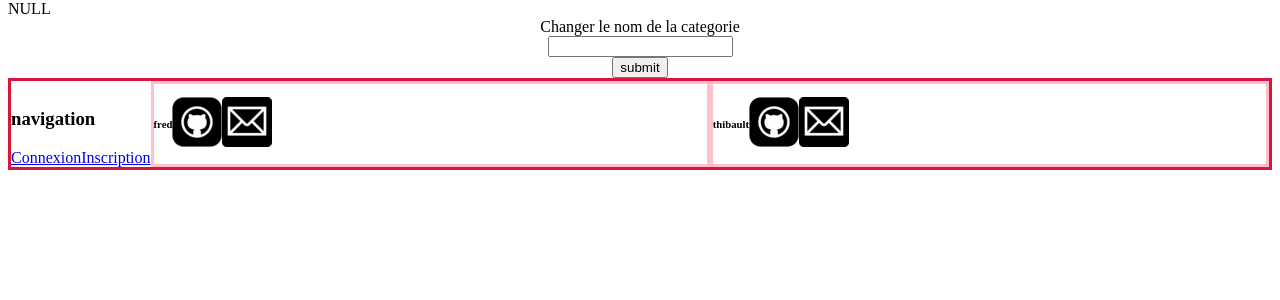
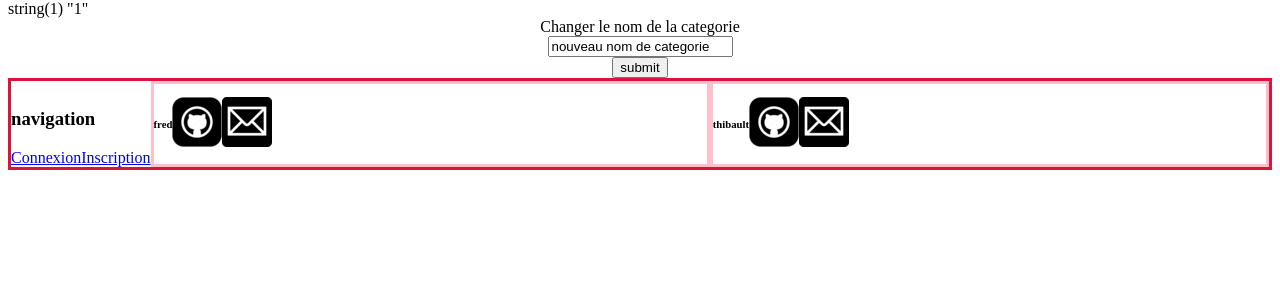
Before and after one commit to thibault-kine/blog, a PHP site: page /formART.php?modifi=1 in a window 1280 px wide. Shown: the part 104-404 px from the top of the page. Run offline with PHP 8.4, Linux system fonts and the light colour scheme; data that the repository does not hold is empty.

Commit message:
modif et suppr nom categorie

```diff
--- a/classes/categorie.php
+++ b/classes/categorie.php
@@ -91,7 +91,7 @@ class Categorie
                     <td><?=$cat['id']?></td>
                     <td><?=$cat['nom']?></td>
                     <td><a href="?supprime=<?= $cat['id'] ?>">Supprimer</a></td>
-                    <td><a href="formART.php?modif=<?= $cat['id'] ?>">Modifier</a></td>
+                    <td><a href="formART.php?modifi=<?= $cat['id'] ?>">Modifier</a></td>
                     </tr>
                 </tbody>
         <?php endforeach ?>
@@ -120,7 +120,7 @@ class Categorie
         unset($this->name);
     }
 
-    public function update($nom)
+    public function updatenomcat($nom)
     {
         $host = "localhost";
         $dbname = "blog";
@@ -129,12 +129,11 @@ class Categorie
             "root",
             ""
         );
-        $idget2=$_GET['modif'];
+        $idget2=$_GET['modifi'];
         $updcat = "UPDATE categories SET nom = :nom WHERE id=:idget2";
-
         $prepa = $connexion->prepare($updcat);
         $prepa->bindValue(':nom', $nom, PDO::PARAM_STR);
-        $prepa->bindValue(':idget2', $idget2, PDO::PARAM_STR);
+        $prepa->bindValue(':idget2', $idget2, PDO::PARAM_INT);
         $prepa->execute();
     }
 }
--- a/formART.php
+++ b/formART.php
@@ -1,23 +1,20 @@
 <?php
     include 'header.php';
     require 'classes/categorie.php';
-    $categ = new Categorie();
-    var_dump($_GET['modif']);
 
+    var_dump($_GET['modifi']);
 ?>
 <form action="" method="post">
     <label for="categorie">Changer le nom de la categorie </label>
-    <input type="text" name="categorie">
-    <input type="submit" value="submit">
+    <input type="text" name="categorie" value="nouveau nom de categorie">
+    <input type="submit" value="submit" name='submit'>
 </form>
-
-
-
 <?php
     if(isset($_POST['submit']))
     {
+        $categ = new Categorie();
         $nom = $_POST['categorie'];
-        $categ->update($nom);
+        $categ->updatenomcat($nom);
         echo "Modification validée.";
         echo "<br><br>";
         echo "<a href='admin.php'><=RETOUR<=</a>";
```
